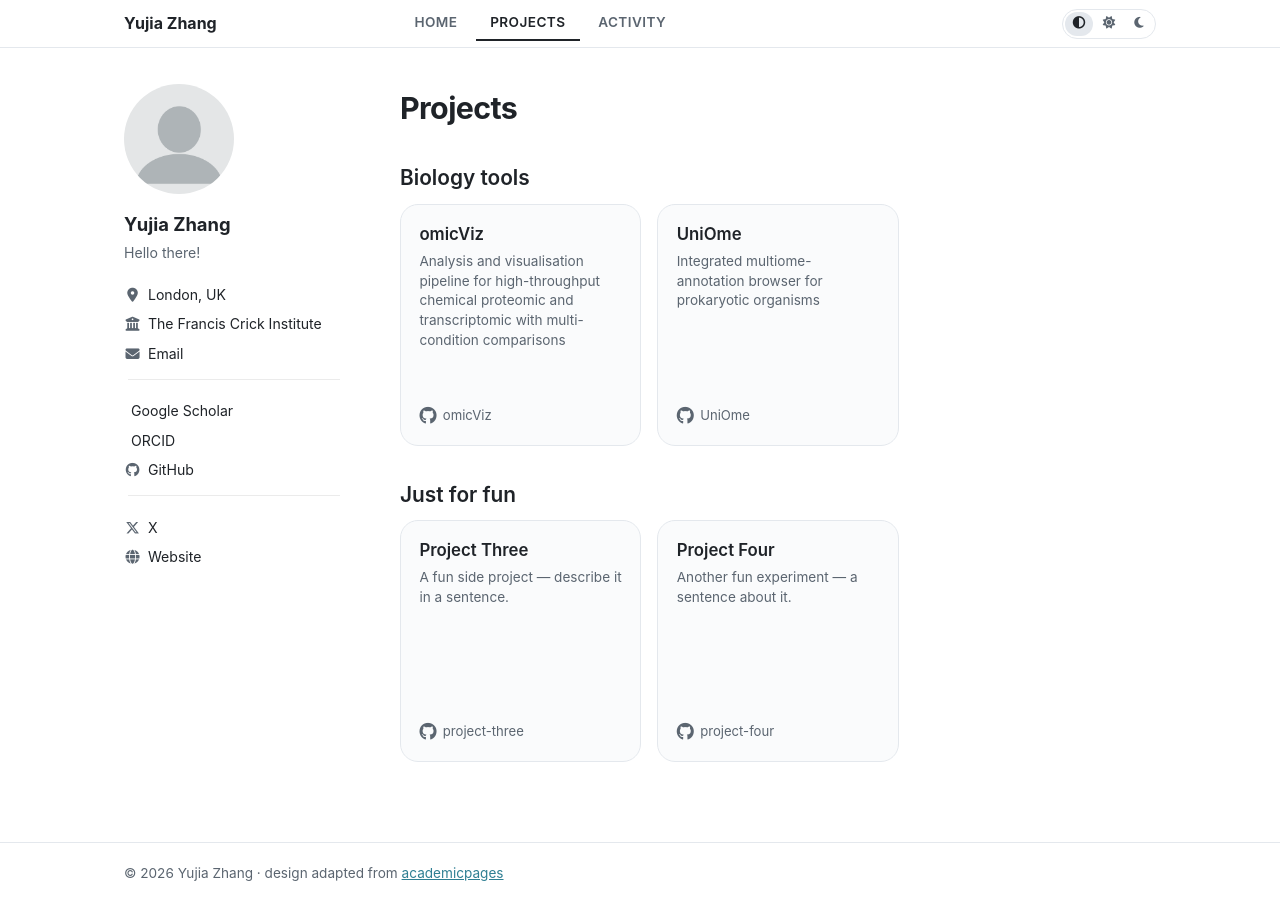
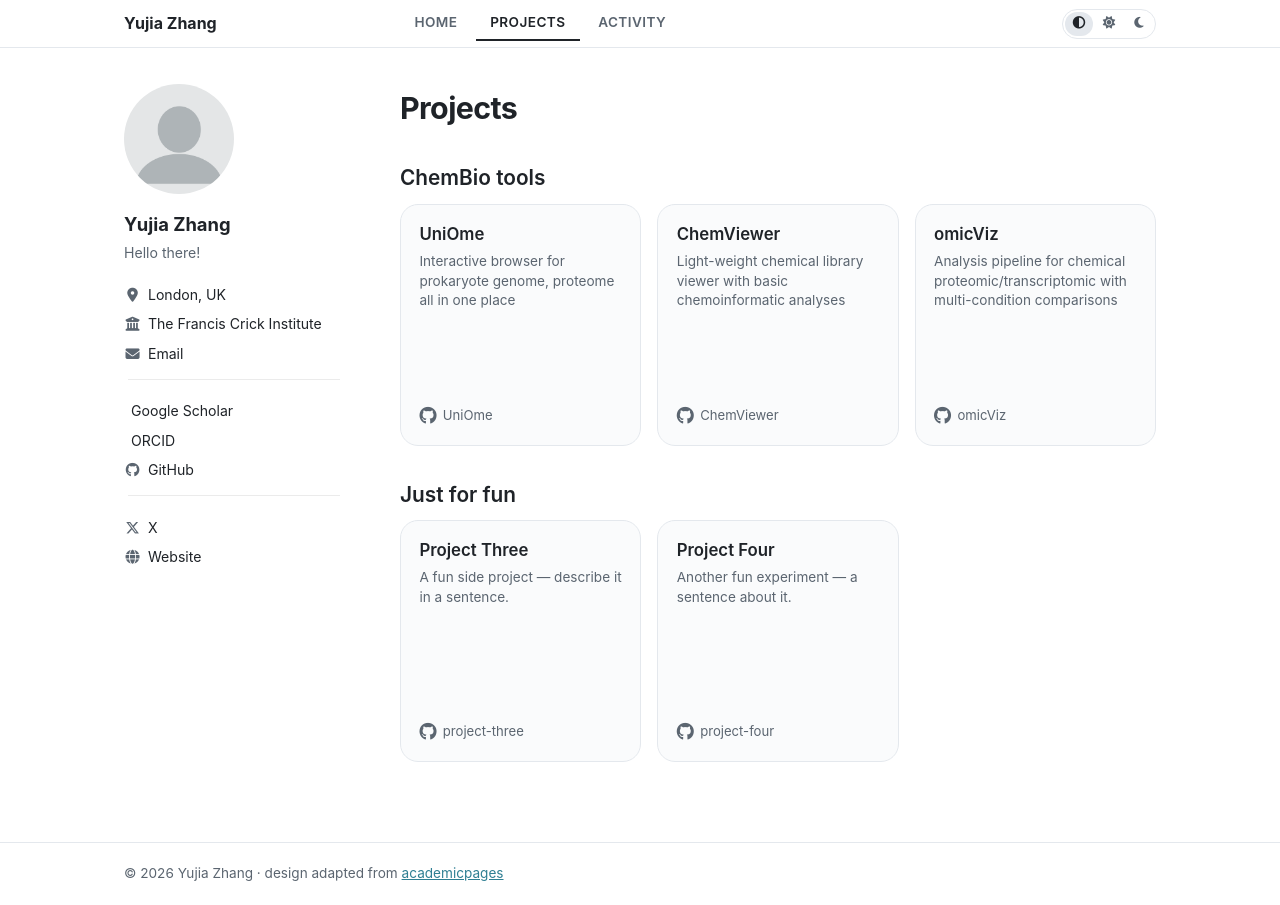
Before and after one commit to yjzhng/yjzhng.github.io, a Jekyll site: the page built from projects.html, in a window 1280 px wide. Built offline with Jekyll 4.4.1, drawn with Linux system fonts in a browser that asks for light colours; a style sheet for code colours, icons or effects is not loaded.

Commit message:
updated projects

```diff
--- a/_data/projects.yml
+++ b/_data/projects.yml
@@ -6,17 +6,23 @@
 #   repo     – GitHub link shown with the icon at the bottom of the tile (optional)
 #   repo_name – override the text next to the GitHub icon (optional)
 
+- title: "UniOme"
+  blurb: "Interactive browser for prokaryote genome, proteome all in one place"
+  section: "ChemBio tools"
+  url:
+  repo: "https://github.com/yjzhng/UniOme"
+
+- title: "ChemViewer"
+  blurb: "Light-weight chemical library viewer with basic chemoinformatic analyses"
+  section: "ChemBio tools"
+  url:
+  repo: "https://github.com/yjzhng/ChemViewer"
+
 - title: "omicViz"
-  blurb: "Analysis and visualisation pipeline for high-throughput chemical proteomic and transcriptomic with multi-condition comparisons"
-  section: "Biology tools"
+  blurb: "Analysis pipeline for chemical proteomic/transcriptomic with multi-condition comparisons"
+  section: "ChemBio tools"
   url:
   repo: "https://github.com/yjzhng/omicViz"
-
-- title: "UniOme"
-  blurb: "Integrated multiome-annotation browser for prokaryotic organisms"
-  section: "Biology tools"
-  url:
-  repo: "https://github.com/yjzhng/UniOme"
 
 - title: "Project Three"
   blurb: "A fun side project — describe it in a sentence."
```
